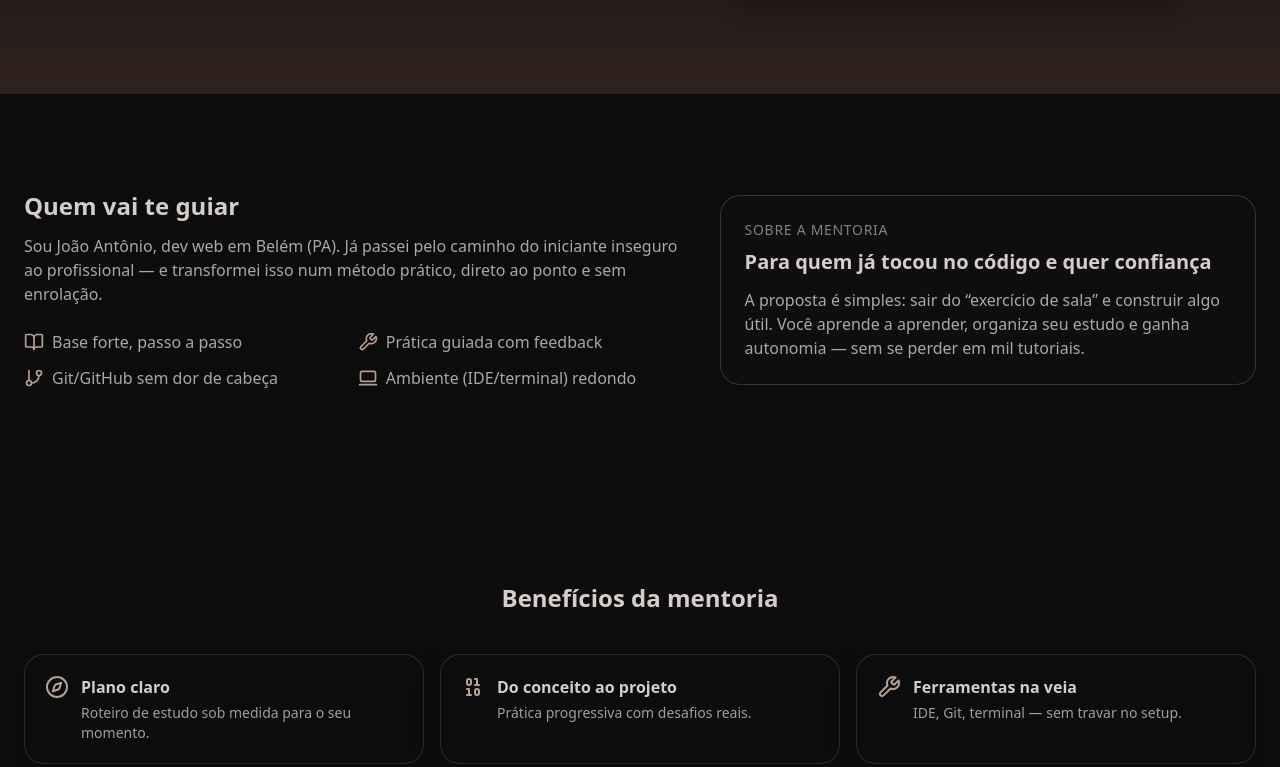
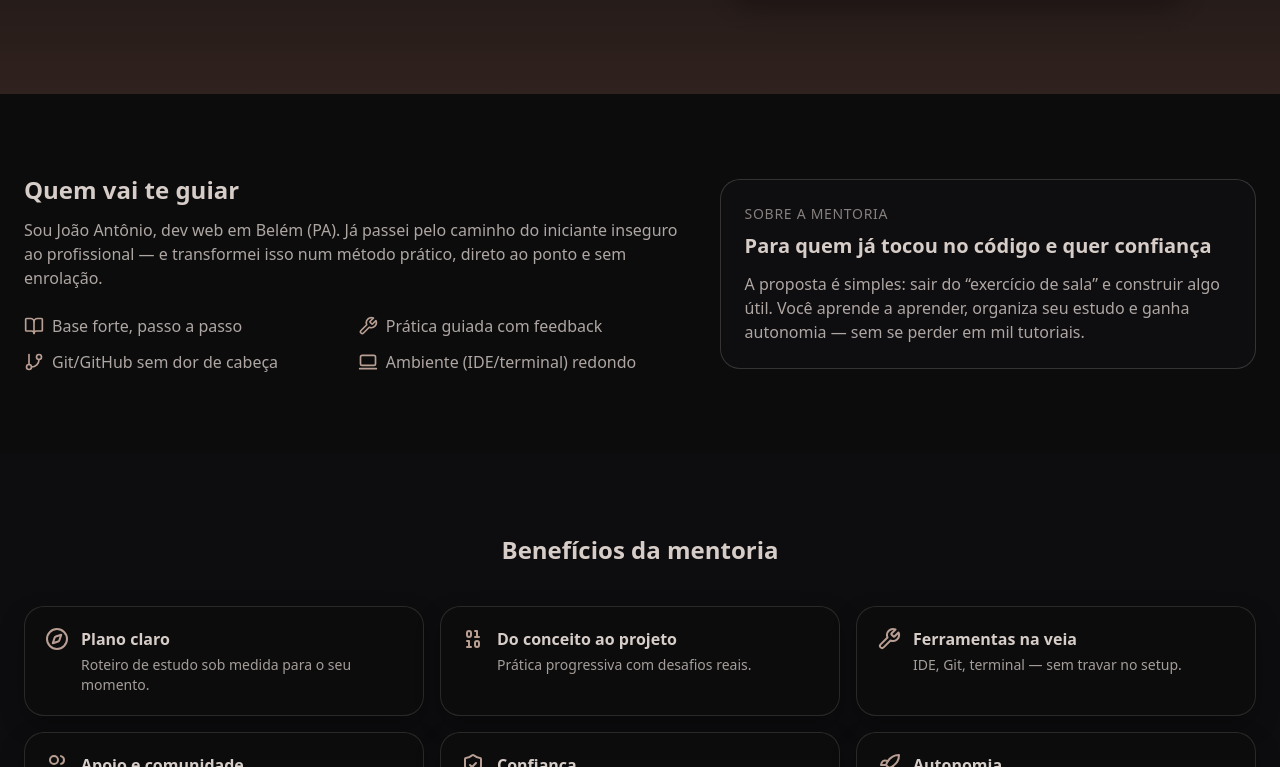
Before and after one commit to juaoantonio/mentoria-landing, a React (Vite) app: page / in a window 1280 px wide. Shown: the part 693-1460 px from the top of the page. Built offline with nearby package versions, Linux system fonts and the light colour scheme.

Commit message:
fix: adjust padding for section in App component

```diff
--- a/src/App.tsx
+++ b/src/App.tsx
@@ -41,7 +41,7 @@ export function Section({id, children, className = ""}: {
     return (
         <motion.section
             id={id}
-            className={`py-16 md:py-24 ${className}`}
+            className={`py-8 md:py-20 ${className}`}
             initial={{opacity: 0, y: 24}}
             whileInView={{opacity: 1, y: 0}}
             viewport={{once: true, amount: 0.35}}
```
